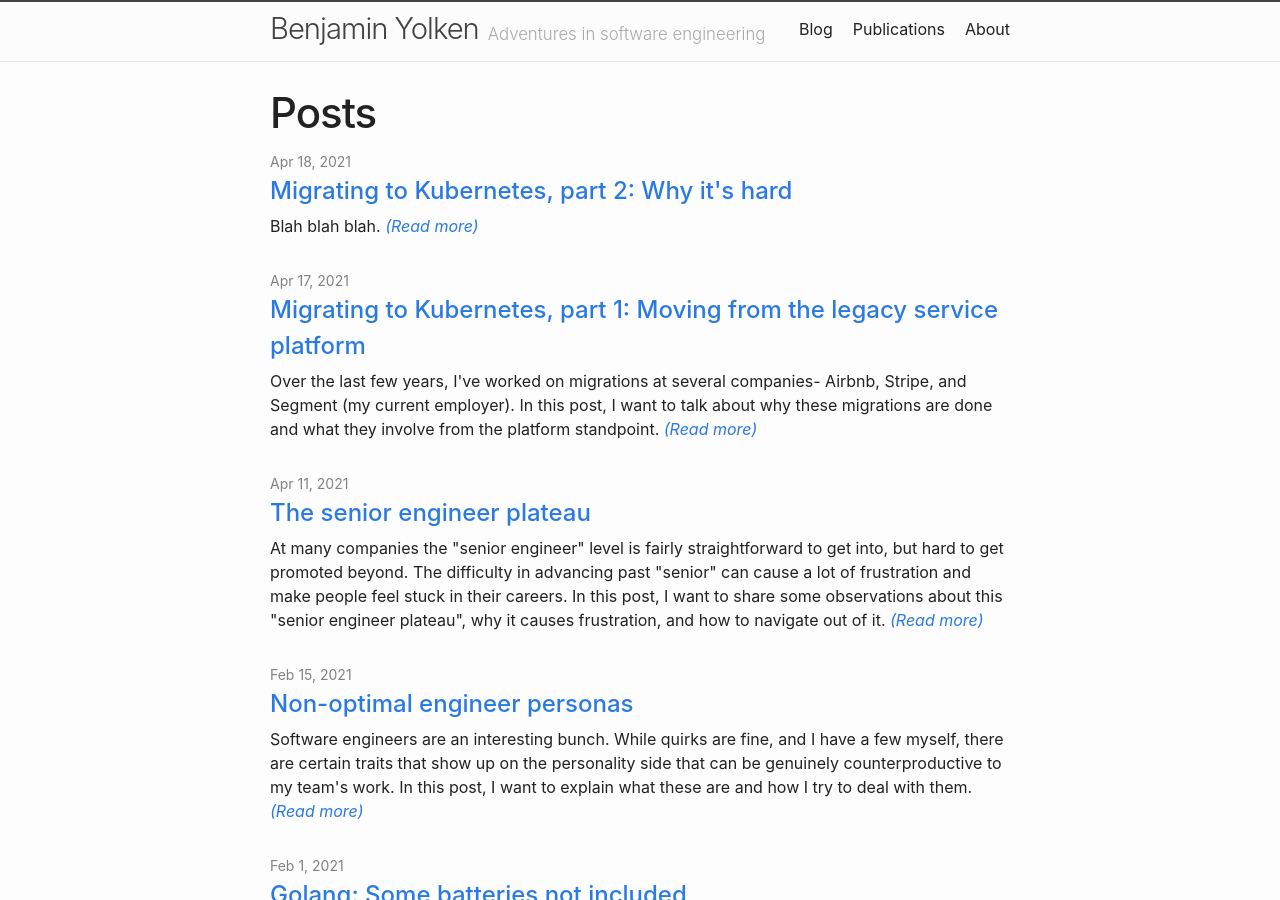
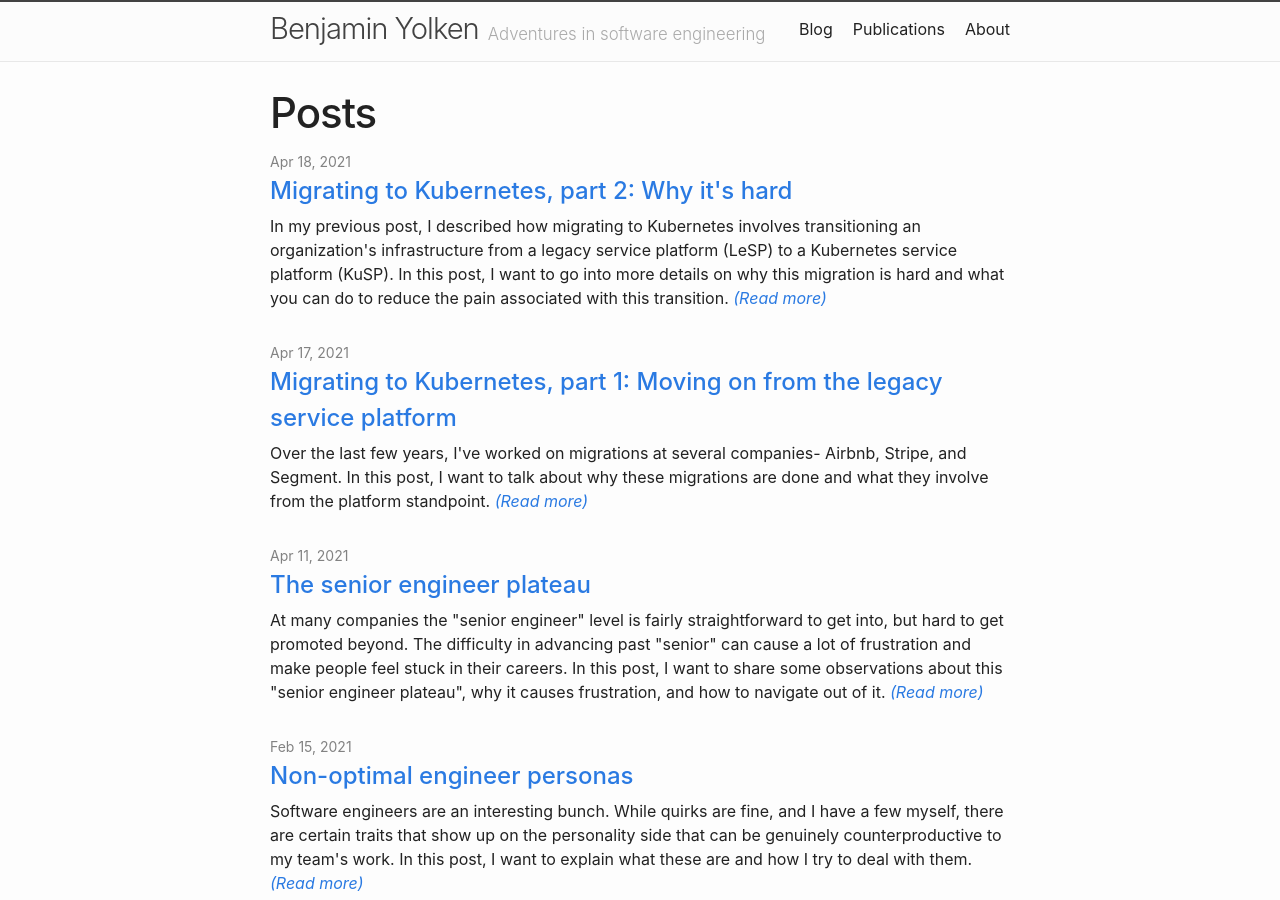
Before and after one commit to yolken/yolken-blog, a Jekyll site: the page built from site/index.md, in a window 1280 px wide and 900 px high. Built offline with Jekyll 4.4.1, drawn with Linux system fonts in a browser that asks for light colours.

Commit message:
Split up Kubernetes posts

```diff
--- a/site/_posts/2021-04-17-migrating-to-kubernetes-legacy-service-platforms.md
+++ b/site/_posts/2021-04-17-migrating-to-kubernetes-legacy-service-platforms.md
@@ -1,22 +1,22 @@
 ---
 layout: post
-title:  "Migrating to Kubernetes, part 1: Moving from the legacy service platform"
+title:  "Migrating to Kubernetes, part 1: Moving on from the legacy service platform"
 date:   2021-04-17 13:06:00 -0700
 categories: general tech
 excerpt: |
     Over the last few years, I've worked on migrations at several companies- Airbnb, Stripe, and
-    Segment (my current employer). In this post, I want to talk about why these migrations are done
-    and what they involve from the platform standpoint.
+    Segment. In this post, I want to talk about why these migrations are done and what they involve
+    from the platform standpoint.
 ---
 
 Over the last few years, I've worked on
 [Kubernetes](https://kubernetes.io/) migrations at several companies-
-Airbnb, Stripe, and Segment (my current employer). In this post, I want to talk about why
-these migrations are done and what they involve from the platform standpoint.
+Airbnb, Stripe, and, most recently, Segment (my current employer). In this post, I want to talk
+about why these migrations are done and what they involve from the platform standpoint.
 
 Note that this post is the first of two in my "migrating to Kubernetes" series. Once you're
 read this one, check out [part 2](/blog/migrating-to-kubernetes-is-hard) on why these
-migrations are hard and tips for a smoother transition to Kubernetes.
+migrations are hard and some tips for a smoother transition to Kubernetes.
 
 ## Why migrate?
 
@@ -49,13 +49,14 @@ This includes not just whatever is being used to build and deploy applications,
 also the wider set of infrastructure and tooling used for managing application environments
 in production.
 
-I'll call this pre-Kubernetes "bundle of stuff" a *legacy service platform* or *LESP* for
-short. Normally I hate the term "platform" since it's so overused (seems like it's super trendy
-at the moment for companies to be building "platforms" instead of "products"), but in this case I
-think it's actually appropriate- the LESP is literally a base on which applications in an
-organization are created and run.
+By analogy to the [PaaS](https://en.wikipedia.org/wiki/Platform_as_a_service) products that are
+offered by some cloud providers, I'll call this pre-Kubernetes "bundle of stuff" a
+*legacy service platform* or *LeSP* for short. Normally I hate the term "platform" since it's so
+overused (seems like it's super trendy at the moment for companies to be building "platforms"
+instead of "products"), but in this case I think it's actually appropriate- the LeSP is literally a
+base on which applications in an organization are created and run.
 
-The exact details of the LESP will vary a lot from company to company. Typically, though,
+The exact details of the LeSP will vary a lot from company to company. Typically, though,
 they have some common characteristics.
 
 <div style="text-align:center">
@@ -64,7 +65,7 @@ they have some common characteristics.
 
 #### It's about machines
 
-In an LESP, the main unit of compute is a *machine*, either a virtual machine (VM) like
+In an LeSP, the main unit of compute is a *machine*, either a virtual machine (VM) like
 one provided by [AWS EC2](https://aws.amazon.com/ec2) or a physical box sitting in a data
 center somewhere.
 
@@ -107,11 +108,11 @@ up building their own because of the amount of customization required.
 
 ## Kubernetes service platforms
 
-When you migrate to Kubernetes, you're replacing the LESP with a new, Kubernetes-based service
+When you migrate to Kubernetes, you're replacing the LeSP with a new, Kubernetes-based service
 platform. Following the same naming style, let's call this thing a *Kubernetes service platform*
-or *KUSP* for short.
+or *KuSP* for short.
 
-KUSPs have a few big differences from LESPs, which are described in the sections below.
+KuSPs have a few big differences from LeSPs, which are described in the sections below.
 
 <div style="text-align:center">
 <img src="/assets/kubernetes2.png" alt="kubernetes service platform" width="700"/>
@@ -119,7 +120,7 @@ KUSPs have a few big differences from LESPs, which are described in the sections
 
 #### It's about containers
 
-In the KUSP, as opposed to the LESP, the main unit of compute is a *container*, not a machine.
+In the KuSP, as opposed to the LeSP, the main unit of compute is a *container*, not a machine.
 At a high level, a container is just a semi-isolated process. Each container runs from an *image*,
 which is effectively a layered, read-only bundle that contains the binaries, tools, and configs
 needed to create the environment in which the container runs.
@@ -165,12 +166,17 @@ configuring container networking, mounting container disk volumes, storing and e
 secrets (e.g., DB passwords), monitoring container health, restarting failed containers, exposing
 APIs for viewing logs, allowing developers to "exec" into containers for debugging purposes, etc.
 
-Not all of these things are required. You may, for instance, be able to keep using your LESP
+Not all of these things are required. You may, for instance, be able to keep using your LeSP
 secrets system instead of migrating to Kubernetes secrets. But, there are a lot of choices to
 be made here, and using non-standard or non-Kubernetes-aware solutions here might require some
 extra work.
 
 ## Conclusion
 
-Migrating to Kubernetes involves moving from a machine-based, legacy service platform (LESP)
-to a shiny, new, container-based one (the KUSP).
+Migrating to Kubernetes involves moving from a machine-based, legacy service platform (LeSP)
+to a shiny, new, container-based one (the KuSP). This transition doesn't just change how
+processes are executed at a low-level, but also affects higher-level things like application
+identity.
+
+The [next post](/blog/migrating-to-kubernetes-is-hard) in this series describes why
+the migration is hard and what can be done to make it a bit less painful.
--- a/site/_posts/2021-04-18-migrating-to-kubernetes-is-hard.md
+++ b/site/_posts/2021-04-18-migrating-to-kubernetes-is-hard.md
@@ -4,13 +4,16 @@ title:  "Migrating to Kubernetes, part 2: Why it's hard"
 date:   2021-04-18 16:47:00 -0700
 categories: general tech
 excerpt: |
-    Blah blah blah.
+    In my previous post, I described how migrating to Kubernetes involves transitioning an
+    organization's infrastructure from a legacy service platform (LeSP) to a Kubernetes service
+    platform (KuSP). In this post, I want to go into more details on why this migration is hard and
+    what you can do to reduce the pain associated with this transition.
 ---
 
-Over the last few years, I've worked on
-[Kubernetes](https://kubernetes.io/) migrations at several companies-
-Airbnb, Stripe, and Segment (my current employer). In this post, I want to talk about why
-these migrations are done, what they involve, and why they can be hard.
+In my [previous post](/blog/migrating-to-kubernetes-legacy-service-platforms), I described
+how migrating to Kubernetes involves transitioning an organization's infrastructure from a
+legacy service platform (LeSP) to a Kubernetes service platform (KuSP). In this post, I want
+to go into more details on why this migration is hard and what you can do to reduce the pain.
 
 Unlike my previous post on [why service meshes are hard](/blog/service-meshes), my goal
 here is not to dissuade you from doing the migration in the first place, but rather to
@@ -22,19 +25,19 @@ Migrating to Kubernetes can be very valuable, but you need to be prepared!
 ### You're migrating a platform, not a system
 
 The main reason that migrating to Kubernetes is hard is that you're not just updating a single
-component- you're migrating to an entirely new *platform*, the KUSP, that
+component- you're migrating to an entirely new *platform*, the KuSP, that
 has its own set of assumptions, requirements, and interfaces.
 
-As described previously, the biggest shift in going from an LESP to a KUSP is in the use of
-containers. Containers require images, which means that you need new workflows for defining,
-building, testing, and storing these. Containers usually have a different networking setup than
-that of "regular" LESP application processes, which means that your networking infrastructure
-(how you allocate IPs, how service discovery works, how certs are provisioned, etc.) may have to
-change.
+As described in [part 1](/blog/migrating-to-kubernetes-legacy-service-platforms), the biggest shift
+in going from an LeSP to a KuSP is in the use of containers. Containers require images, which means
+that you need new workflows for defining, building, testing, and storing these. Containers usually
+have a different networking setup than that of "regular" LeSP application processes, which means
+that your networking infrastructure (how you allocate IPs, how service discovery works, how certs
+are provisioned, etc.) may have to change.
 
 Having containers and orchestrating them via Kubernetes will typically also require changes to
 whatever frameworks you're using for logging, metrics, secrets, performance monitoring, deploys,
-and other app lifecycle tooling. Although it's possible to keep using the LESP
+and other app lifecycle tooling. Although it's possible to keep using the LeSP
 equivalents for these, at a minimum the interfaces will be slightly different; logs, for
 instance, will be written into a different place in the file system, and in a different format,
 which means that whatever log collector/forwarder you're using will need to be reconfigured.
@@ -42,12 +45,13 @@ which means that whatever log collector/forwarder you're using will need to be r
 Many of these updates aren't scary when considered independently. However, there are a lot of
 them to do and there are a lot of problems that can be encountered along the way, so the whole
 process can take a long time from end-to-end. And, it's hard to any run mission-critical services in
-the KUSP in production before you have at least some basic implementations in place for each of the
+the KuSP in production before you have at least some basic implementations in place for each of the
 core platform components.
 
 ### Identity is at a different granularity
 
-As mentioned previously, a KUSP typically separates machine identity from application identity.
+As mentioned in [part 1](/blog/migrating-to-kubernetes-legacy-service-platforms), a KuSP typically
+separates machine identity from application identity.
 While this is nice from a security and isolation standpoint, it can be a huge pain, particularly
 if legacy systems have ingrained the idea that machines map 1:1 to identities.
 
@@ -97,17 +101,95 @@ identity mapping issues described above, however, there may be a lot of work inv
 evaluate the various options, make a decision about which ones to use, and deploy them in your
 clusters.
 
-## Tips for a smooth migration
+## Tips for a smoother migration
 
-###
+### Pad your estimates
+
+Migrating to Kubernetes in any medium-to-large organization is a really big, multi-year
+project. If you estimate that it will only take two quarters of work from two engineers, then
+you're probably a bit off the mark unless you're at a small company.
+
+Estimating realistically at the beginning isn't just for the team's sanity- it's also really
+important for setting expectations among your (internal) customers, who may be eagerly awaiting
+Kubernetes to address the pain points they're facing in the organization's LeSP. If they
+believe that the KuSP can be flicked on with a switch and that it will magically wash away
+all of their infrastructure management woes, then they're bound to be disappointed when
+reality sets in down the line.
+
+### Identify key customers
+
+Rather than make Kubernetes work for everyone from the beginning, it's helpful to initially
+focus on a small number of "key customers". Ideally, these are engineering teams that are:
+
+1. Frustrated by one or more limitations in the existing LeSP
+2. Technically savvy when it comes to infrastructure
+3. Enthusiastic about Kubernetes in general
+4. Eager to get their hands dirty and make the project a success!
+
+By working with just these customers, the team running the migration can focus on a limited
+subset of use cases and get active help on improving the associated tools and processes.
+Once these customers are migrated and happy with the results (hopefully), they can serve as examples
+of how to use the KuSP and also help evangelize the migration within the organization.
+
+At Airbnb, we initially worked with the team that was running
+[Superset](https://airbnb.io/projects/superset/) internally. At Stripe, we partnered with the teams
+that were building the company's
+[machine learning training pipelines](https://stripe.com/blog/railyard-training-models) and
+using these models to detect fraud in incoming charge requests. At both companies, doing these
+initial migrations was critical for proving that Kubernetes could work and provide value.
+
+### Involve the entire organization
+
+Migrating customers in a 1:1, "white glove" manner is fine, but unless you have a 30 person
+migration team, this high-touch approach won't efficiently scale. Once you're migrated
+the initial "key customers", proved that Kubernetes will work, and worked out the initial bugs, you
+need to get help from the larger organization.
+
+Ideally, most teams are responsible for migrating their services themselves. This frees up the
+Kubernetes team to answer questions, monitor the shared infrastructure, improve general usability
+and reliability, and focus on the hairier migrations that need more hand-holding.
+
+Unfortunately, some teams might prioritize other things above helping out with a messy
+infrastructure migration that doesn't directly benefit them. This is where management really needs
+to step in, set priorities, and make it clear that product features will be pushed back to
+make room for migration work. If management isn't willing to this this, then that's fine, but
+they'll need to understand that the project will go on for a very, very long time without this
+help.
+
+### Don't just focus on the long tail
+
+It's tempting when doing a Kubernetes migration to start with small, non-critical services and then
+gradually work up to the big, "monster" services that lots of people work on and are key for
+delivering the company's products.
+
+While it's fine to focus on the long tail at the beginning, I think procrastinating too much on
+attacking whatever "the beasts" are at an organization (e.g., that old, crufty service that
+handles all the API requests) can really be a detriment and reduce the project's momentum.
+
+First, these larger services are typically where there's the most pain and where a migration
+can have the biggest impact on engineer productivity. Second, the only way to really flush out
+the bugs and rough edges, both in terms of usability and also in terms of the performance and
+reliability of the technology, is to exercise the KuSP in a high-usage, high-traffic environment.
+
+If you're only using Kubernetes for the less critical components of your stack, then it's hard
+to claim that Kubernetes (and, by extension, your team's work) is critical to the success of your
+company.
+
+### Avoid scope creep
+
+Handling just the "must haves" in a Kubernetes migration is hard enough. Resist the temptation
+to treat this as an opportunity to fix every other legacy platform component that's in a
+non-optimal state, particularly if the migration makes these things no worse than before.
+
+While it would be great to get Kubernetes bundled with a new networking stack, a new secrets system,
+a new logging system, etc. each of these extra dimensions adds more more things that will be
+unfamiliar to users, and more things that can break in production. Focus on what is needed to
+migrate successfully, then handle the "nice to haves" in later phases of the project.
 
 ## Conclusion
 
 Migrating to Kubernetes is a big deal because it's a complicated system, and it touches on so many
-different aspects of the "platform" that apps run on in an organization. As with
-[migrating to a service mesh](http://localhost:4000/blog/service-meshes), my advice here is to
-allocate lots of time, plan out the work carefully, and use third-party solutions (e.g., clusters
-managed by cloud providers) whenever possible as opposed to building things from scratch.
+different aspects of the "platform" that apps run on in an organization.
 
 Even with strong execution, the migration can take years and require contributions from
 engineering teams across the company. It's hard work, and there are definitely still some rough
```
